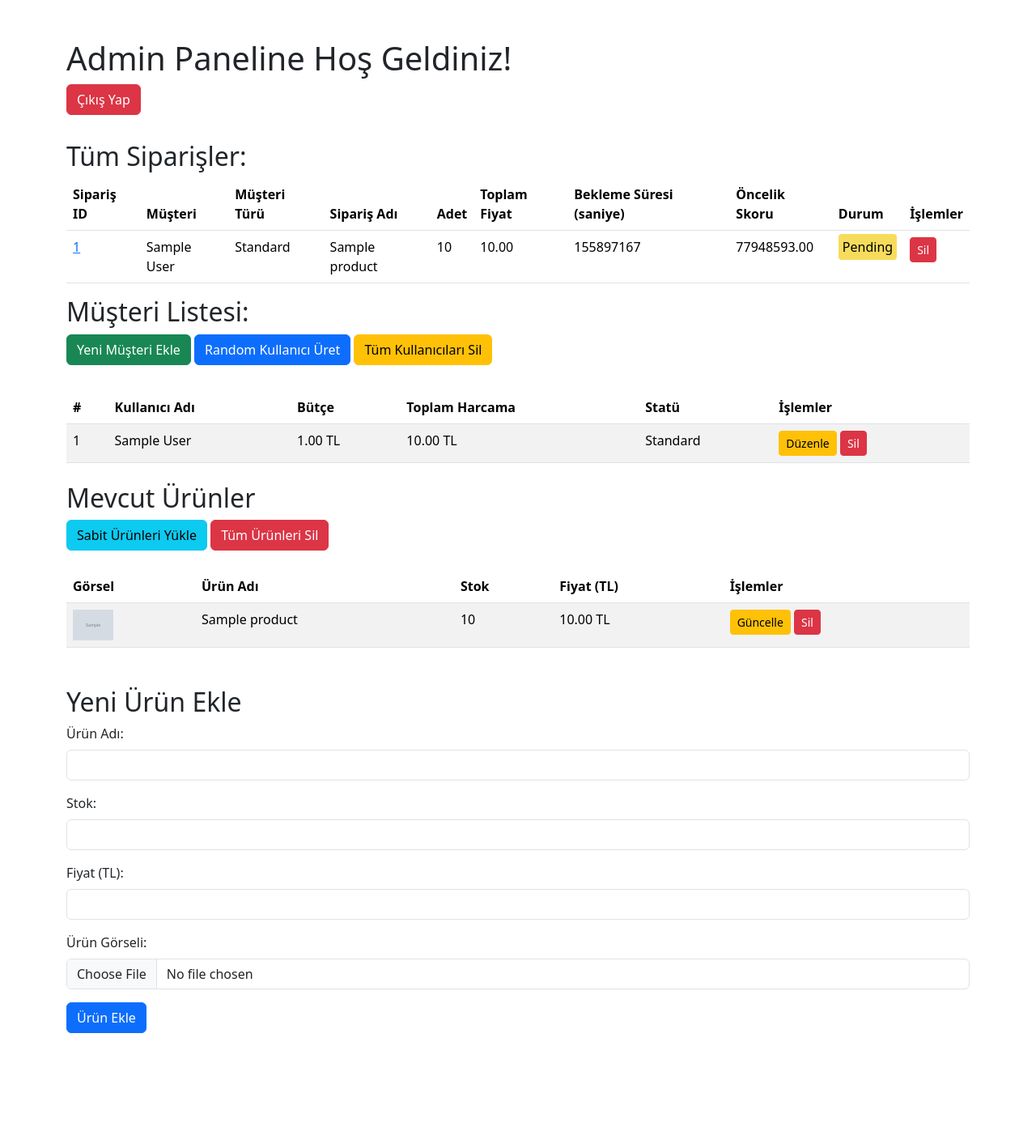
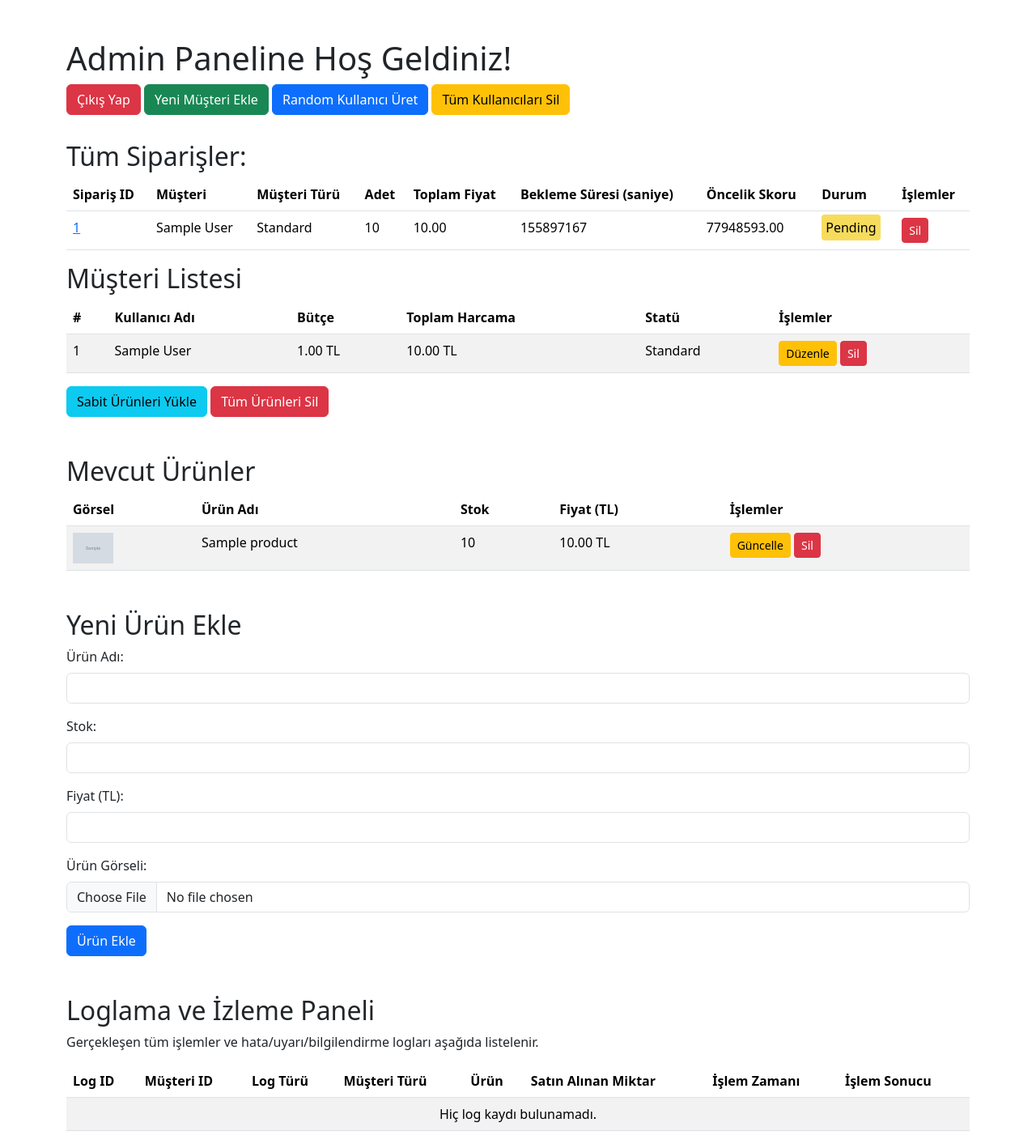
Before and after one commit to icsiee/OrderManagement, a Django app: page /dashboard/admin/ in a window 1280 px wide. Shown: the whole page at 81% size. Before the commit the page ends 1276 px from the top, so only its background shows below. Run offline with Django 5.2, Linux system fonts and the light colour scheme; tables that the repository leaves empty hold one stand-in row (values such as "Sample post"); grey boxes marked "Sample" are stand-in pictures; data that the repository does not hold is empty.

Commit message:
log girdileri

```diff
--- a/order_management/settings.py
+++ b/order_management/settings.py
@@ -93,8 +93,8 @@ DATABASES = {
     'default': {
         'ENGINE': 'django.db.backends.mysql',
         'NAME': 'order_db',  # Veritabanı ismi
-        'USER': 'root',  # MySQL kullanıcı adı
-        'PASSWORD': '1234',  # MySQL şifreniz
+        'USER': 'ezgi',  # MySQL kullanıcı adı
+        'PASSWORD': 'Ke1994+-7645@',  # MySQL şifreniz
         'HOST': 'localhost',
         'PORT': '3306',
     }
--- a/orders/templates/admin_dashboard.html
+++ b/orders/templates/admin_dashboard.html
@@ -58,32 +58,32 @@
         <!-- Admin işlemleri için butonlar -->
         <div class="mb-4">
             <a href="{% url 'logout' %}" class="btn btn-danger mb-2">Çıkış Yap</a>
-
+            <a href="{% url 'add_customer' %}" class="btn btn-success mb-2">Yeni Müşteri Ekle</a>
+            <a href="{% url 'generate_random_customers' %}" class="btn btn-primary mb-2">Random Kullanıcı Üret</a>
+            <a href="{% url 'delete_all_customers' %}" class="btn btn-warning mb-2">Tüm Kullanıcıları Sil</a>
         </div>
 
         <h2>Tüm Siparişler:</h2>
         <table class="table">
             <thead>
                 <tr>
-
                     <th>Sipariş ID</th>
                     <th>Müşteri</th>
                     <th>Müşteri Türü</th> <!-- Müşteri türü kolonu -->
-                            <th>Sipariş Adı</th> <!-- Yeni sütun -->
-
                     <th>Adet</th>
                     <th>Toplam Fiyat</th>
                     <th>Bekleme Süresi (saniye)</th>
                     <th>Öncelik Skoru</th>
                     <th>Durum</th>
                     <th>İşlemler</th>
-
                 </tr>
             </thead>
             <tbody>
                 {% for order in orders %}
                 <tr class="{% if order.customer.customer_type == 'Premium' %}premium-customer{% else %}standard-customer{% endif %}">
-                    <td><a href="{% url 'order_detail' order_id=order.order_id %}">{{ order.order_id }}</a></td> <!-- Sipariş ID üzerine tıklanabilir link ekledik -->
+                    <td>
+                        <a href="{% url 'order_detail' order_id=order.order_id %}">{{ order.order_id }}</a>
+                    </td> <!-- Sipariş ID üzerine tıklanabilir link ekledik -->
                     <td>{{ order.customer.customer_name }}</td>
                     <td class="customer-type">
                         {% if order.customer.customer_type == 'Premium' %}
@@ -92,8 +92,6 @@
                         Standard
                         {% endif %}
                     </td>
-                            <td>{{ order.product.product_name }}</td> <!-- Sipariş adı hücresi -->
-
                     <td>{{ order.quantity }}</td>
                     <td>{{ order.total_price }}</td>
                     <td class="waiting-time" data-priority-base="{{ order.priority_base }}">
@@ -112,17 +110,17 @@
                         {% endif %}
                     </td>
                     <td>
-    <a href="{% url 'delete_order' order_id=order.order_id %}" class="btn btn-danger btn-sm"
+                        <a href="{% url 'delete_order' order_id=order.order_id %}"
+                           class="btn btn-danger btn-sm"
                            onclick="return confirm('Bu siparişi silmek istediğinizden emin misiniz?');">
                             Sil
                         </a>
                     </td>
-
                 </tr>
                 {% endfor %}
             </tbody>
         </table>
-
+    </div>
 
     <script>
         function updateWaitingAndPriority() {
@@ -148,15 +146,9 @@
         setInterval(updateWaitingAndPriority, 1000);
     </script>
 
-
     <!-- Müşteri Listesi -->
-        <h2>Müşteri Listesi:</h2>
-         <div class="mb-4">
-            <a href="{% url 'add_customer' %}" class="btn btn-success mb-2">Yeni Müşteri Ekle</a>
-            <a href="{% url 'generate_random_customers' %}" class="btn btn-primary mb-2">Random Kullanıcı Üret</a>
-            <a href="{% url 'delete_all_customers' %}" class="btn btn-warning mb-2">Tüm Kullanıcıları Sil</a>
-
-        </div>
+    <div class="container">
+        <h2>Müşteri Listesi</h2>
         <table class="table table-striped">
             <thead>
                 <tr>
@@ -189,13 +181,12 @@
             </tbody>
         </table>
 
-
-        <!-- Ürün Listesi -->
-        <h2 class="mt-4">Mevcut Ürünler</h2>
         <a href="{% url 'add_default_products' %}" class="btn btn-info mb-4">Sabit Ürünleri Yükle</a>
         <!-- Ürünleri Sil Butonu -->
         <a href="{% url 'delete_all_products' %}" class="btn btn-danger mb-4">Tüm Ürünleri Sil</a>
 
+        <!-- Ürün Listesi -->
+        <h2 class="mt-4">Mevcut Ürünler</h2>
         <table class="table table-striped">
             <thead>
                 <tr>
@@ -220,8 +211,10 @@
                     <td>{{ product.stock }}</td>
                     <td>{{ product.price }} TL</td>
                     <td>
-                        <a href="{% url 'edit_product' product_id=product.product_id %}" class="btn btn-warning btn-sm">Güncelle</a>
-                        <a href="{% url 'delete_product' product_id=product.product_id %}" class="btn btn-danger btn-sm">Sil</a>
+                        <a href="{% url 'edit_product' product_id=product.product_id %}"
+                           class="btn btn-warning btn-sm">Güncelle</a>
+                        <a href="{% url 'delete_product' product_id=product.product_id %}"
+                           class="btn btn-danger btn-sm">Sil</a>
                     </td>
                 </tr>
                 {% empty %}
@@ -255,7 +248,49 @@
             <button type="submit" class="btn btn-primary">Ürün Ekle</button>
         </form>
 
-    </div>
+        <!-- ========================================= -->
+        <!-- Loglama ve İzleme Paneli (YENİ EKLENEN KISIM) -->
+        <!-- ========================================= -->
+        <h2 class="mt-5">Loglama ve İzleme Paneli</h2>
+        <p>Gerçekleşen tüm işlemler ve hata/uyarı/bilgilendirme logları aşağıda listelenir.</p>
+
+        <table class="table table-striped">
+            <thead>
+                <tr>
+                    <th>Log ID</th>
+                    <th>Müşteri ID</th>
+                    <th>Log Türü</th>
+                    <th>Müşteri Türü</th>
+                    <th>Ürün</th>
+                    <th>Satın Alınan Miktar</th>
+                    <th>İşlem Zamanı</th>
+                    <th>İşlem Sonucu</th>
+                </tr>
+            </thead>
+            <tbody>
+                {% for log in logs %}
+                <tr>
+                    <td>{{ log.log_id }}</td>
+                    <td>{{ log.customer_id }}</td>
+                    <td>{{ log.log_type }}</td>
+                    <td>{{ log.customer_type }}</td>
+                    <td>{{ log.product }}</td>
+                    <td>{{ log.quantity }}</td>
+                    <td>{{ log.transaction_time }}</td>
+                    <td>{{ log.transaction_result }}</td>
+                </tr>
+                {% empty %}
+                <tr>
+                    <td colspan="8" class="text-center">Hiç log kaydı bulunamadı.</td>
+                </tr>
+                {% endfor %}
+            </tbody>
+        </table>
+        <!-- ========================================= -->
+        <!-- Loglama ve İzleme Paneli Bitişi -->
+        <!-- ========================================= -->
+
+    </div> <!-- container sonu -->
 
     <script src="https://cdn.jsdelivr.net/npm/bootstrap@5.3.1/dist/js/bootstrap.bundle.min.js"></script>
     <script>
@@ -270,7 +305,6 @@
         // Her 1 saniyede bir bekleme süresini güncelle
         setInterval(updateWaitingTimes, 1000);
     </script>
- </div>
 </body>
 
 </html>
--- a/orders/views.py
+++ b/orders/views.py
@@ -182,7 +182,7 @@ from .models import Order, Customer, Product
 def admin_dashboard(request):
     # Tüm siparişleri al
     orders = Order.objects.select_related('customer', 'product').all()
-
+    logs=Log.objects.all()
     # Sipariş detaylarını işlemek için bir liste oluştur
     order_list = []
     for order in orders:
@@ -222,6 +222,7 @@ def admin_dashboard(request):
         'orders': order_list,
         'customers': customers,
         'products': products,
+        'logs': logs,
     }
     return render(request, 'admin_dashboard.html', context)
 
@@ -493,11 +494,6 @@ def add_to_cart(request):
 
 
 
-from django.shortcuts import render
-from django.contrib.auth.decorators import login_required
-from .models import Cart, CartItem
-from django.contrib import messages
-
 @login_required
 def view_cart(request):
     try:
@@ -506,14 +502,7 @@ def view_cart(request):
     except Cart.DoesNotExist:
         cart_items = []
 
-    # Sepet toplam fiyatını hesapla
-    total_price = sum(item.quantity * item.price for item in cart_items)
-
-    # Müşterinin bütçesini al
-    budget = request.user.budget
-
-
-    return render(request, 'view_cart.html', {'cart_items': cart_items, 'total_price': total_price, 'budget': budget})
+    return render(request, 'view_cart.html', {'cart_items': cart_items})
 
 
 from django.contrib.auth.decorators import login_required
@@ -522,7 +511,7 @@ from django.contrib.auth.decorators import login_required
 @login_required
 def update_cart_item(request, item_id):
     if request.method == 'POST':
-        cart_item = get_object_or_404(CartItem, id=item_id, cart__customer=request.user, cart__is_active=True)
+        cart_item = get_object_or_404(CartItem, id=item_id, cart_customer=request.user, cart_is_active=True)
         new_quantity = int(request.POST.get('quantity', 1))
 
         # Maksimum 5 ürün limiti
@@ -534,7 +523,7 @@ def update_cart_item(request, item_id):
 # Sepet öğesini silme
 @login_required
 def remove_cart_item(request, item_id):
-    cart_item = get_object_or_404(CartItem, id=item_id, cart__customer=request.user, cart__is_active=True)
+    cart_item = get_object_or_404(CartItem, id=item_id, cart_customer=request.user, cart_is_active=True)
     cart_item.delete()
 
     return redirect('view_cart')
@@ -563,7 +552,7 @@ def checkout(request):
     request.session['checkout_start_time'] = datetime.now().timestamp()
     current_time = datetime.now().timestamp()
     start_time = request.session.get('checkout_start_time', current_time)
-    if (current_time - start_time) > 10:
+    if (current_time - start_time) > 15:
         messages.error(request, "Sipariş süresi doldu. Lütfen tekrar deneyin.")
         return redirect('view_cart')
 
@@ -573,12 +562,6 @@ def checkout(request):
 from .models import Cart, CartItem, Order
 
 from django.contrib.auth.decorators import login_required
-
-from django.db import transaction
-from django.contrib.auth.decorators import login_required
-from django.contrib import messages
-from datetime import datetime
-from .models import Cart, CartItem, Order, Product
 
 @login_required
 def order_checkout(request):
@@ -595,34 +578,53 @@ def order_checkout(request):
             # Sipariş toplamını hesapla
             total_price = sum(item.quantity * item.price for item in cart_items)
 
-            # 15 saniye kontrolü (örnek)
-            request.session['checkout_start_time'] = datetime.now().timestamp()
-            current_time = datetime.now().timestamp()
-            start_time = request.session.get('checkout_start_time', current_time)
-            if (current_time - start_time) > 15:
-                messages.error(request, "Sipariş süresi doldu. Lütfen tekrar deneyin.")
+            # Kullanıcı bakiyesini kontrol et
+            if request.user.budget < total_price:
+                messages.error(request, "Bakiye yetersiz. Lütfen bakiyenizi güncelleyin.")
                 return redirect('view_cart')
 
-            # Veritabanı işlemlerini bir transaction içinde yapalım
-            with transaction.atomic():
-                # Sipariş oluştur ve aktif sepeti pasif yap
-                for item in cart_items:
-                    Order.objects.create(
-                        customer=request.user,
-                        product=item.product,
-                        quantity=item.quantity,
-                        total_price=item.quantity * item.price,
-                        order_status='Pending'  # Başlangıç durumu 'Pending'
-                    )
+            # Stok kontrolü ve güncellemesi
+            for item in cart_items:
+                product = item.product
+                if product.stock >= item.quantity:
+                    product.stock -= item.quantity
+                    product.save()
+                else:
+                    messages.error(request, f"{product.product_name} için yeterli stok bulunmuyor.")
+                    return redirect('checkout')
 
-                # Sepeti pasif yap
-                cart.is_active = False
-                cart.save()
+            # Sipariş oluştur ve aktif sepeti pasif yap
+            for item in cart_items:
+                Order.objects.create(
+                    customer=request.user,
+                    product=item.product,
+                    quantity=item.quantity,
+                    total_price=item.quantity * item.price,
+                    order_status='Pending'  # Başlangıç durumu 'Pending'
+                )
+
+            # Kullanıcının bakiyesinden sipariş tutarını düş
+            request.user.budget -= total_price
+            request.user.save()
+
+            # Sepeti pasif yap
+            cart.is_active = False
+            cart.save()
 
             # Kullanıcıya bilgilendirme mesajı gönder
             messages.success(
                 request,
-                f"Siparişiniz başarıyla oluşturuldu!"
+                f"Siparişiniz başarıyla oluşturuldu! {total_price} TRY bakiyenizden düşüldü. "
+                "Siparişiniz onaylanana kadar beklemede kalacaktır."
+            )
+            print(request.user.customer_type)
+            Log.objects.create(
+                customer_id=request.user.id,
+                log_type='Bilgilendirme',
+                customer_type=request.user.customer_type,
+                product=cart.id,
+                quantity=500,
+                transaction_result='Satın alma başarılı'
             )
 
             # Checkout zamanı sıfırla
@@ -630,7 +632,6 @@ def order_checkout(request):
                 del request.session['checkout_start_time']
 
             return redirect('customer_dashboard')
-
         except Cart.DoesNotExist:
             messages.error(request, "Aktif bir sepet bulunamadı.")
             return redirect('view_cart')
@@ -747,7 +748,7 @@ def order_detail(request, order_id):
 
 from django.shortcuts import get_object_or_404, redirect
 from django.contrib import messages
-from .models import Order
+from .models import Order, Log
 
 from django.db import transaction
 
@@ -780,27 +781,40 @@ def delete_order(request, order_id):
     # Admin paneline yönlendir
     return redirect('admin_dashboard')
 
-from django.shortcuts import render, get_object_or_404, redirect
-from django.contrib import messages
-from .models import Product
-from .forms import ProductForm  # Eğer bir form kullanıyorsanız
 
-from .forms import ProductForm
+def purchase_product(request, product_id):
+    product = get_object_or_404(Product, product_id=product_id)
+    customer = get_object_or_404(Customer, id=1)  # Örnek, sabit bir müşteri
+    requested_quantity = 5  # Örnek
 
+    # Basit bir stoğa bakma kontrolü:
+    if product.stock < requested_quantity:
+        # Log kaydı oluştur
+        Log.objects.create(
+            customer_id=customer.id,
+            log_type='Hata',
+            customer_type=customer.customer_type,
+            product_name=product.product_name,
+            quantity=requested_quantity,
+            result='Ürün stoğu yetersiz'
+        )
+        messages.error(request, "Stok yetersiz olduğu için satın alma başarısız.")
+        return redirect('admin_dashboard')
 
-def edit_product(request, product_id):
-    product = get_object_or_404(Product, product_id=product_id)
+    # Stok yeterliyse, satın al
+    product.stock -= requested_quantity
+    product.save()
+    customer.total_spent += product.price * requested_quantity
+    customer.save()
 
-    if request.method == 'POST':
-        form = ProductForm(request.POST, request.FILES, instance=product)
-        if form.is_valid():
-            form.save()
-            messages.success(request, 'Ürün başarıyla güncellendi!')
-            return redirect('admin_dashboard')
-        else:
-            messages.error(request, 'Geçersiz veri girdiniz.')
-
-    else:
-        form = ProductForm(instance=product)
-
-    return render(request, 'edit_product.html', {'form': form, 'product': product})
+    # Başarılı log kaydı
+    Log.objects.create(
+        customer_id=customer.id,
+        log_type='Bilgilendirme',
+        customer_type=customer.customer_type,
+        product_name=product.product_name,
+        quantity=requested_quantity,
+        result='Satın alma başarılı'
+    )
+    messages.success(request, "Satın alma başarılı.")
+    return redirect('admin_dashboard')
```
Also changed, not shown: orders/models.py (+29 -12 lines). Lines whose indentation alone changed are shown as unchanged.
